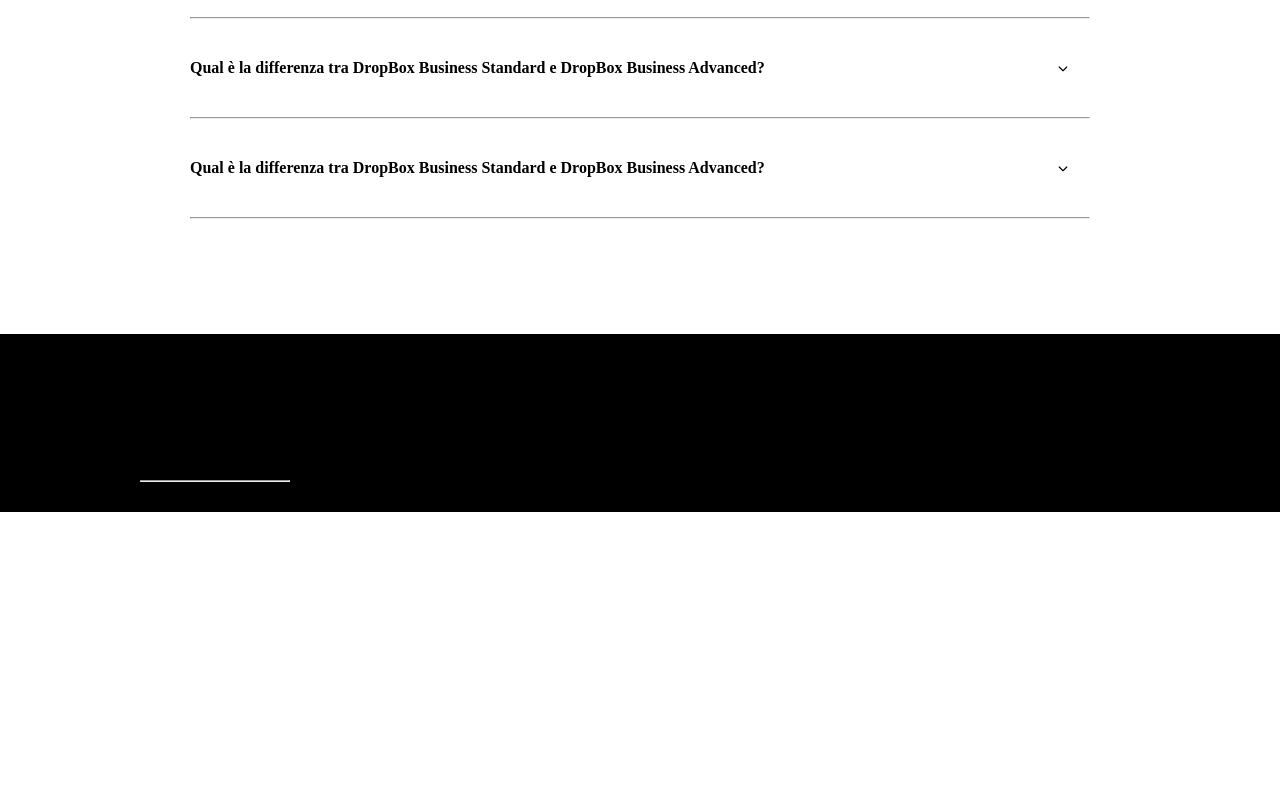
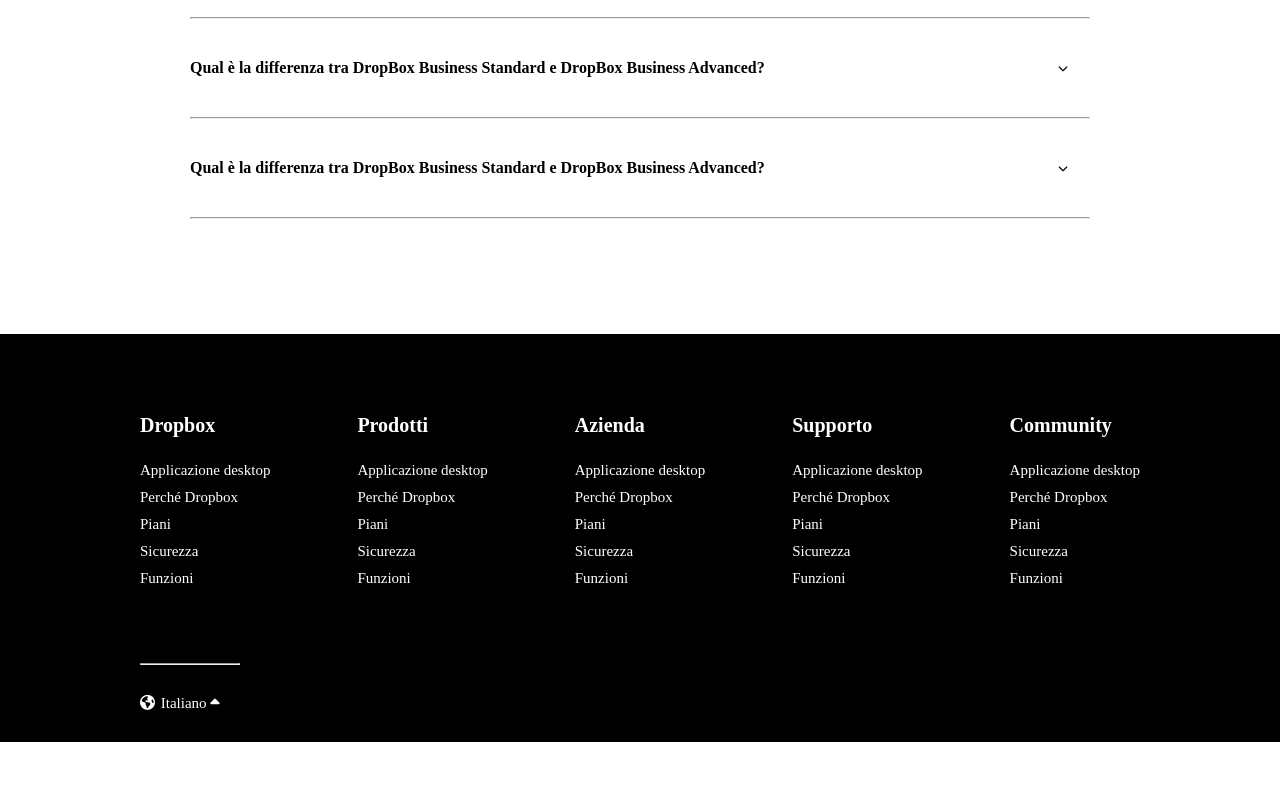
Before and after one commit to LucaFormica17/htmlcss-dropbox, a plain HTML site: page index.html in a window 1280 px wide. Shown: the part 5376-6168 px from the top of the page. Before the commit the page ends 5888 px from the top, so only its background shows below. Drawn offline with Linux system fonts and the light colour scheme.

Commit message:
[UPDATE] added footer section, end exercise

```diff
--- a/css/style.css
+++ b/css/style.css
@@ -115,6 +115,10 @@ a{
     width: 70%;
 }
 
+.w-10{
+    width: 10%;
+}
+
 .border-grey{
     border: 1px solid lightgrey;
 }
@@ -176,7 +180,7 @@ a{
 }
 
 .col-20{
-    width: calc(100% / 5 - 20px)
+    width: calc(100% / 5 -20px)
 }
 
 .top-col{
@@ -278,6 +282,12 @@ h2{
 h3{
     font-size: 25px;
     padding-top: 20px;
+}
+
+h4{
+    margin-top: 25px;
+    padding: 20px 0;
+    font-size: 20px;
 }
 
 .question{
@@ -416,15 +426,25 @@ h3{
     font-weight: 600;
 }
 
+.footer-box{
+    color: white;
+    font-size: 15px;
+    margin-top: 60px;
+}
+
+.footer-ul > li{
+    padding: 5px 0;
+}
+
+.w-10 > hr{
+    margin-top: 50px;
+}
 /* PROPERTY TO DELETE */
 
 
-
-h4{
-    margin-top: 25px;
+.language{
+    margin: 30px 0;
+    color: white;
+    font-size: 15px;
+    font-weight: lighter;
 }
-
-
-.language{
-    margin-top: 30px;
-}
--- a/index.html
+++ b/index.html
@@ -614,73 +614,137 @@
         <footer class="h600">
             <!-- W-1000 FIVE COLUMNS WITH LIST-TITLE AND UL FOR EACH -->
             <div class="container-w1000">
-                <div class="row">
+                <div class="row s-between">
                     <div class="col-20">
-                        <div class="content">
-                            <h4></h4>
-                            <ul>
-                                <li></li>
-                                <li></li>
-                                <li></li>
-                                <li></li>
-                                <li></li>
+                        <div class="content footer-box">
+                            <h4>
+                                Dropbox
+                            </h4>
+                            <ul class="footer-ul">
+                                <li>
+                                    Applicazione desktop
+                                </li>
+                                <li>
+                                    Perch&eacute; Dropbox
+                                </li>
+                                <li>
+                                    Piani
+                                </li>
+                                <li>
+                                    Sicurezza
+                                </li>
+                                <li>
+                                    Funzioni
+                                </li>
                             </ul>
                         </div>
                     </div>
                     <div class="col-20">
-                        <div class="content">
-                            <h4></h4>
-                            <ul>
-                                <li></li>
-                                <li></li>
-                                <li></li>
-                                <li></li>
-                                <li></li>
+                        <div class="content footer-box">
+                            <h4>
+                                Prodotti
+                            </h4>
+                            <ul class="footer-ul">
+                                <li>
+                                    Applicazione desktop
+                                </li>
+                                <li>
+                                    Perch&eacute; Dropbox
+                                </li>
+                                <li>
+                                    Piani
+                                </li>
+                                <li>
+                                    Sicurezza
+                                </li>
+                                <li>
+                                    Funzioni
+                                </li>
                             </ul>
                         </div>
                     </div>
                     <div class="col-20">
-                        <div class="content">
-                            <h4></h4>
-                            <ul>
-                                <li></li>
-                                <li></li>
-                                <li></li>
-                                <li></li>
-                                <li></li>
+                        <div class="content footer-box">
+                            <h4>
+                                Azienda
+                            </h4>
+                            <ul class="footer-ul">
+                                <li>
+                                    Applicazione desktop
+                                </li>
+                                <li>
+                                    Perch&eacute; Dropbox
+                                </li>
+                                <li>
+                                    Piani
+                                </li>
+                                <li>
+                                    Sicurezza
+                                </li>
+                                <li>
+                                    Funzioni
+                                </li>
                             </ul>
                         </div>
                     </div>
                     <div class="col-20">
-                        <div class="content">
-                            <h4></h4>
-                            <ul>
-                                <li></li>
-                                <li></li>
-                                <li></li>
-                                <li></li>
-                                <li></li>
+                        <div class="content footer-box">
+                            <h4>
+                                Supporto
+                            </h4>
+                            <ul class="footer-ul">
+                                <li>
+                                    Applicazione desktop
+                                </li>
+                                <li>
+                                    Perch&eacute; Dropbox
+                                </li>
+                                <li>
+                                    Piani
+                                </li>
+                                <li>
+                                    Sicurezza
+                                </li>
+                                <li>
+                                    Funzioni
+                                </li>
                             </ul>
                         </div>
                     </div>
                     <div class="col-20">
-                        <div class="content">
-                            <h4></h4>
-                            <ul>
-                                <li></li>
-                                <li></li>
-                                <li></li>
-                                <li></li>
-                                <li></li>
+                        <div class="content footer-box">
+                            <h4>
+                                Community
+                            </h4>
+                            <ul class="footer-ul">
+                                <li>
+                                    Applicazione desktop
+                                </li>
+                                <li>
+                                    Perch&eacute; Dropbox
+                                </li>
+                                <li>
+                                    Piani
+                                </li>
+                                <li>
+                                    Sicurezza
+                                </li>
+                                <li>
+                                    Funzioni
+                                </li>
                             </ul>
                         </div>
                     </div>
                     <!-- HR AND LANGUAGE DROPUP WITH LANGUAGE -->
                     <div class="col-100">
-                        <div class="content-w15">
+                        <div class="content w-10">
                             <hr>
                             <div class="language">
-
+                                <i class="fa-solid fa-earth-americas" style="color: #ffffff;"></i>
+                                <span>
+                                    Italiano
+                                </span>
+                                <i class="fa-solid fa-caret-up" style="color: #ffffff;"></i>
                             </div>
                         </div>
                     </div>
```
